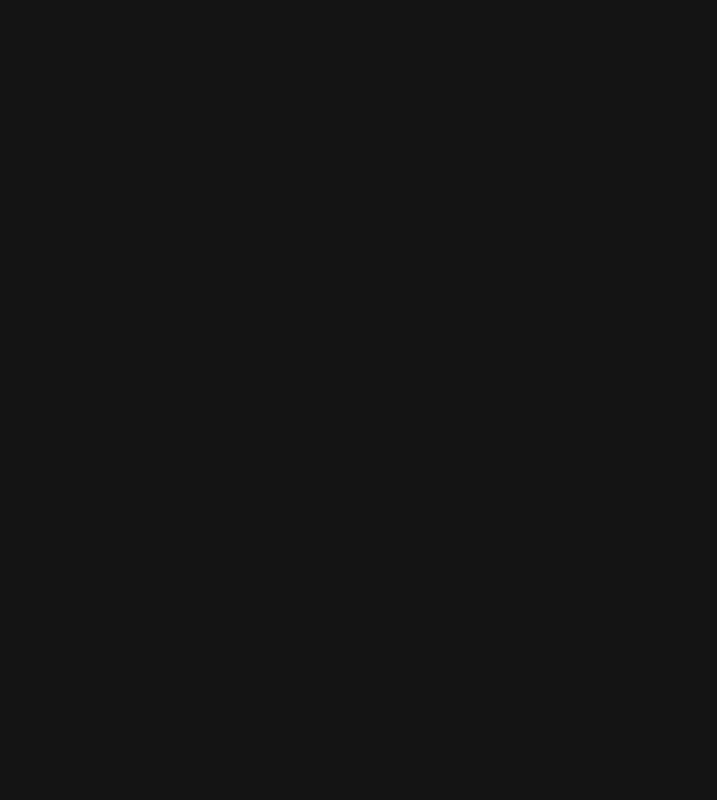
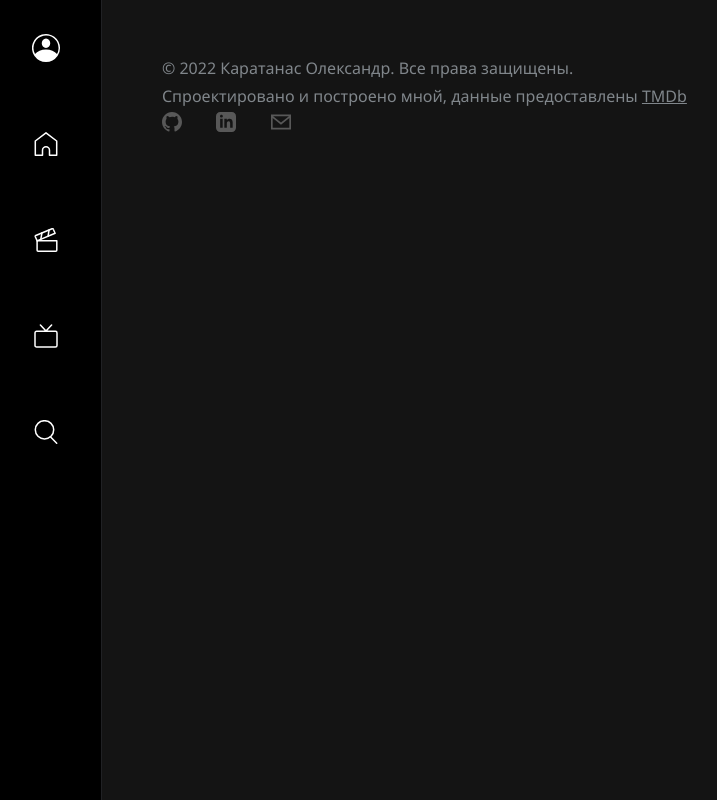
Before and after one commit to SENNQQ/movie-galaxy, a React (Create React App) app in the folder client/: page /profile in a window 1280 px wide. Before the commit this address had no page. Shown: the whole page, without its empty margins (10-727 px from the left). Built offline with nearby package versions, Linux system fonts and the light colour scheme.

Commit message:
making a user profile

```diff
--- a/client/src/App.tsx
+++ b/client/src/App.tsx
@@ -9,6 +9,7 @@
 import GenreTV from "./pages/Genre/GenreTV";
 import CategoryMovie from "./pages/Movie/category";
 import CategoryTV from "./pages/TV/category";
+import Profile from "./pages/Profile";
 
 
 const App = () => {
@@ -31,6 +32,7 @@
                 <Route path="/tv/category/:name" element={<CategoryTV/>}/>
 
                 <Route path="/person/:id" element={<Person/>}/>
+                <Route path="/profile/" element={<Profile/>}/>
             </Route>
         </Routes>
     );
--- a/client/src/components/Global/Sidebar/index.tsx
+++ b/client/src/components/Global/Sidebar/index.tsx
@@ -2,13 +2,18 @@
 import st from './sidebar.module.scss';
 import {Link} from "react-router-dom";
 
-//Настроить Link когда будут страницы
 
 const Sidebar = () => {
     return (
         <aside>
             <nav className={st.navAside}>
                 <ul className={st.noList}>
+                    <li>
+                        <Link to={"/profile"} aria-label="Home">
+                            <svg xmlns="http://www.w3.org/2000/svg" viewBox="0 0 32 32" width="32" height="32" fill="white">
+                                <path d="M11.78,11.28A4.462,4.462,0,0,1,16,6.61a4.462,4.462,0,0,1,4.22,4.67A4.45912,4.45912,0,0,1,16,15.94,4.45912,4.45912,0,0,1,11.78,11.28ZM30.04,16a13.91894,13.91894,0,0,1-2.39,7.82,1.43134,1.43134,0,0,1-.14.2,14.01332,14.01332,0,0,1-23.02,0,1.43134,1.43134,0,0,1-.14-.2A14.03633,14.03633,0,1,1,30.04,16ZM3.46,16a12.51091,12.51091,0,0,0,1.57,6.09C7.2,19.24,11.36,17.46,16,17.46s8.8,1.78,10.97,4.63A12.543,12.543,0,1,0,3.46,16Z" data-name="Layer 6"/></svg>
+                        </Link>
+                    </li>
                     <li>
                         <Link to={"/"} aria-label="Home">
                             <svg xmlns="http://www.w3.org/2000/svg" width="24" height="24" viewBox="0 0 24 24"
--- /dev/null
+++ b/client/src/pages/Profile/index.tsx
@@ -0,0 +1,14 @@
+import React from 'react';
+
+const Profile = () => {
+
+
+
+    return (
+        <div className={"spacing"}>
+
+        </div>
+    );
+};
+
+export default Profile;
```
